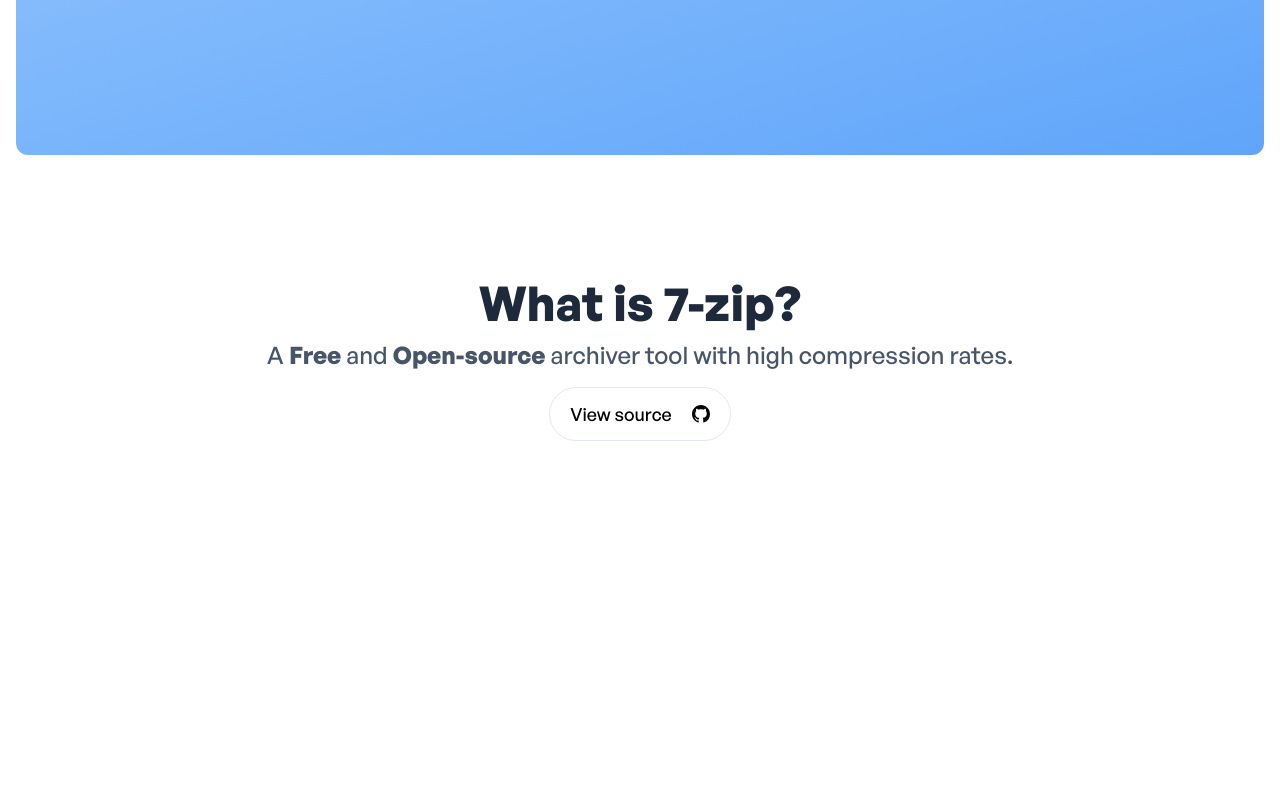
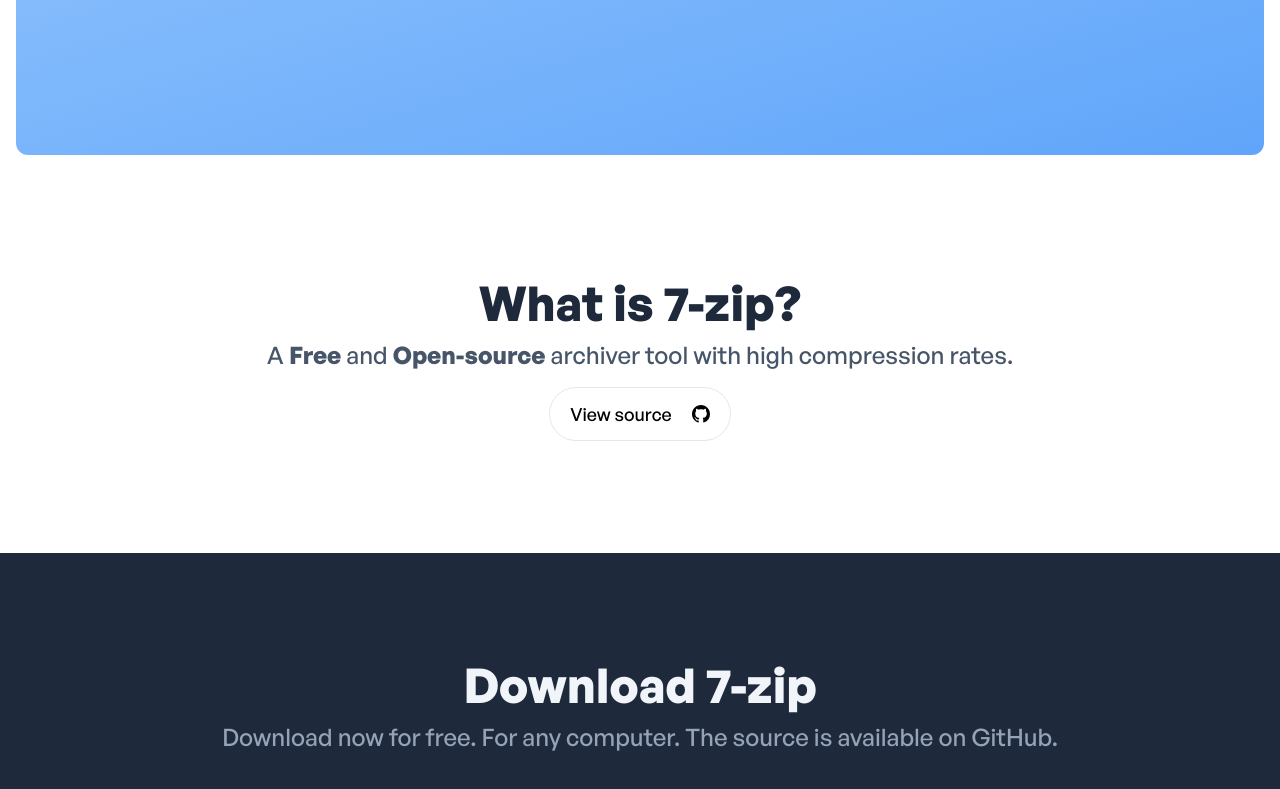
Before and after one commit to Code-Beaker/seven-zip-web, a React (Vite) app in the folder app/: page / in a window 1280 px wide. Shown: the part 381-1170 px from the top of the page. Before the commit the page ends 934 px from the top, so only its background shows below. Built offline with nearby package versions, Linux system fonts and the light colour scheme.

Commit message:
created downloads section, added content

```diff
--- a/app/src/components/Content.jsx
+++ b/app/src/components/Content.jsx
@@ -5,6 +5,7 @@ const Content = () => {
   return (
     <main>
       <About link={"about"} />
+      <Downloads link={"download"} />
     </main>
   );
 };
@@ -37,4 +38,16 @@ const ViewSourceButton = () => {
   );
 };
 
+const Downloads = ({ link }) => {
+  return (
+    <section className="text-center bg-slate-800 py-24 px-12" id={link}>
+      <h1 className="text-5xl my-3 font-bold text-slate-100">Download 7-zip</h1>
+      <p className="text-2xl font-medium text-slate-400">
+        Download now for free. For any computer. The source is available on
+        GitHub.
+      </p>
+    </section>
+  );
+};
+
 export default Content;
```
